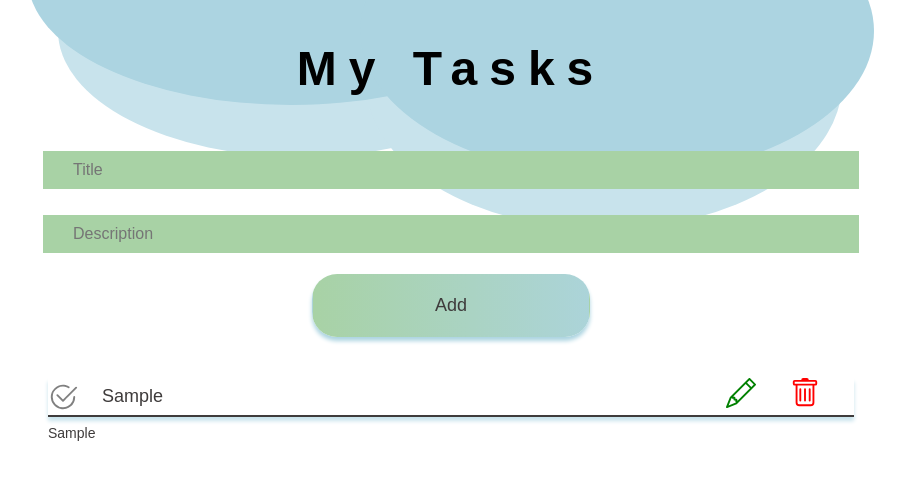
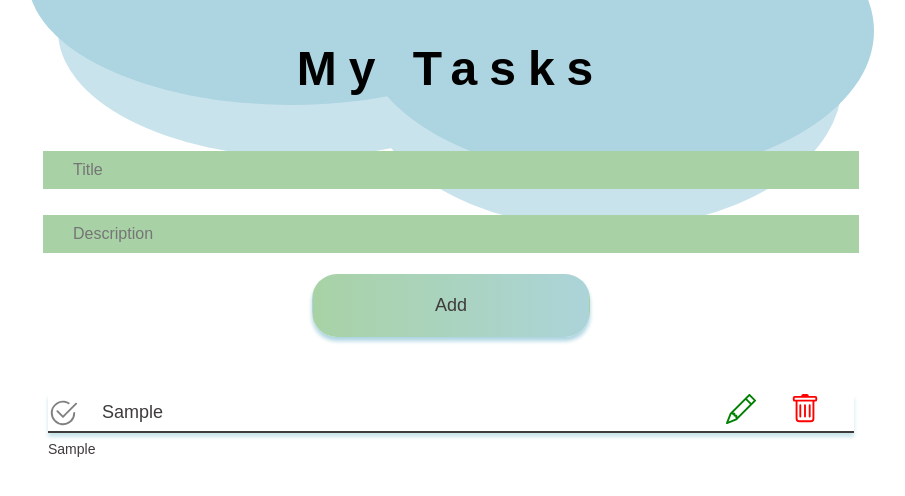
Before and after one commit to MihailZharavin11/To-Do-List, a React (Create React App) app: page / in a window 1280 px wide. Both pictures are taken after typing "Sample", "Sample" into the empty fields and a click on the button "Add". Shown: the top 496 px of the page, without its empty margins (189-1094 px from the left). Built offline with nearby package versions, Linux system fonts and the light colour scheme; a web font is replaced by a local one.

Commit message:
Added react dnd

```diff
--- a/src/App.tsx
+++ b/src/App.tsx
@@ -4,6 +4,7 @@ import Form from './components/form/Form';
 import TaskItems, { TTaskItems } from './components/taskItems/TaskItems';
 import styles from './main.module.scss';
 import { v4 as uuidv4 } from 'uuid';
+import { Reorder } from 'framer-motion';
 
 export type TItems = {
   id: string;
@@ -51,8 +52,10 @@ const App = () => {
         <div className={styles.appContent}>
           <h1 className={styles.title}>My Tasks</h1>
           <Form addTask={addTask} />
+          <Reorder.Group axis="y" values={items} onReorder={setItems}>
             {items.map((element) => {
               return (
+                <Reorder.Item key={element.title} value={element}>
                   <TaskItems
                     key={element.id}
                     id={element.id}
@@ -63,8 +66,10 @@ const App = () => {
                     changeValue={changeValue}
                     completedTask={completedTask}
                   />
+                </Reorder.Item>
               );
             })}
+          </Reorder.Group>
         </div>
       </div>
     </div>
--- a/src/components/taskItems/taskItems.module.scss
+++ b/src/components/taskItems/taskItems.module.scss
@@ -1,9 +1,7 @@
 .taskWrapper {
-  display: flex;
-  flex-direction: column;
-  width: 100%;
   margin-top: 36px;
   padding: 5px;
+  cursor: pointer;
   .topTask {
     display: flex;
     justify-content: space-between;
--- a/src/index.css
+++ b/src/index.css
@@ -1,5 +1,18 @@
 @import url('https://fonts.googleapis.com/css2?family=Monda:wght@400;700&family=Nunito:wght@300;400;500;600;700;800;900&display=swap');
 
+
+
+li {
+  list-style-type: none;
+  /* Убираем маркеры */
+}
+
+ul {
+  margin-left: 0;
+  /* Отступ слева в браузере IE и Opera */
+  padding-left: 0;
+  /* Отступ слева в браузере Firefox, Safari, Chrome */
+}
 
 /* Указываем box sizing */
 *,
--- a/src/main.module.scss
+++ b/src/main.module.scss
@@ -12,6 +12,9 @@
   justify-content: center;
   width: 100%;
   z-index: 5;
+  ul {
+    width: 100%;
+  }
 
   .title {
     font-style: normal;
```
Lines whose indentation alone changed are shown as unchanged.
